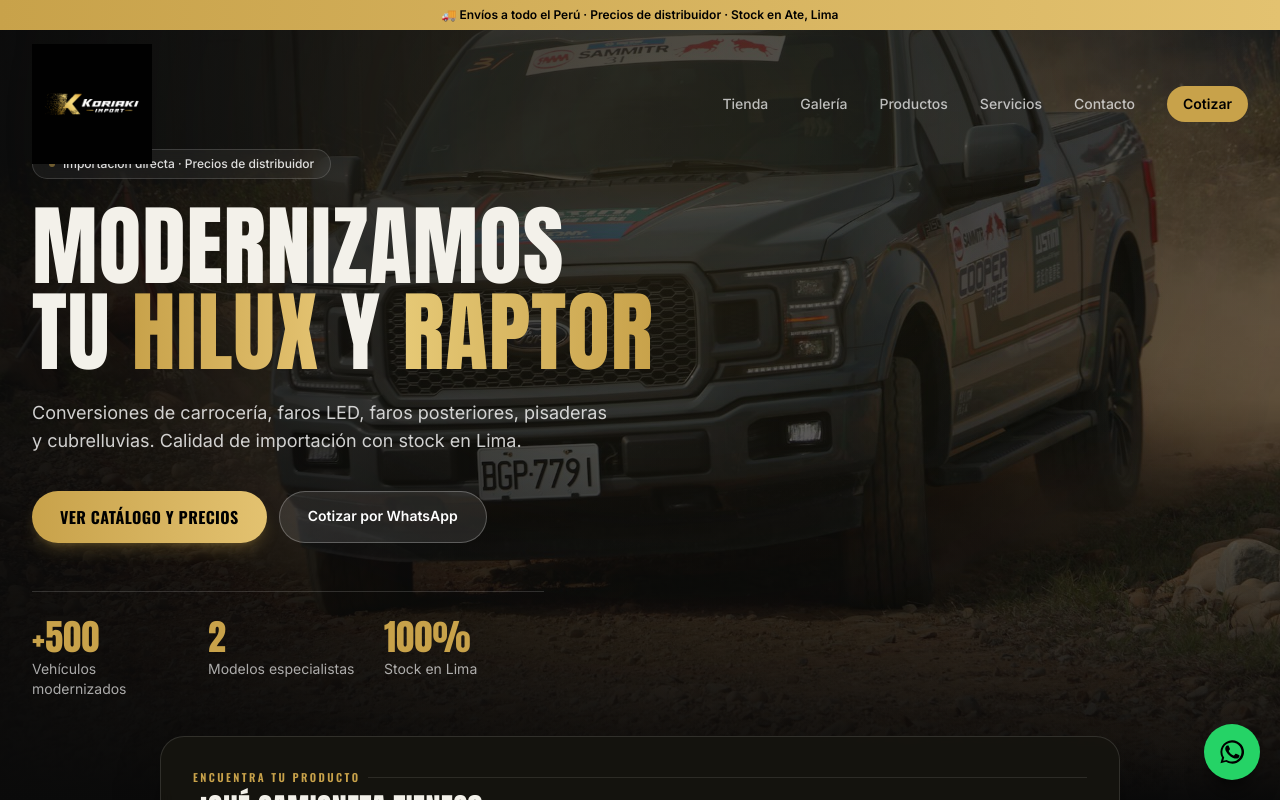
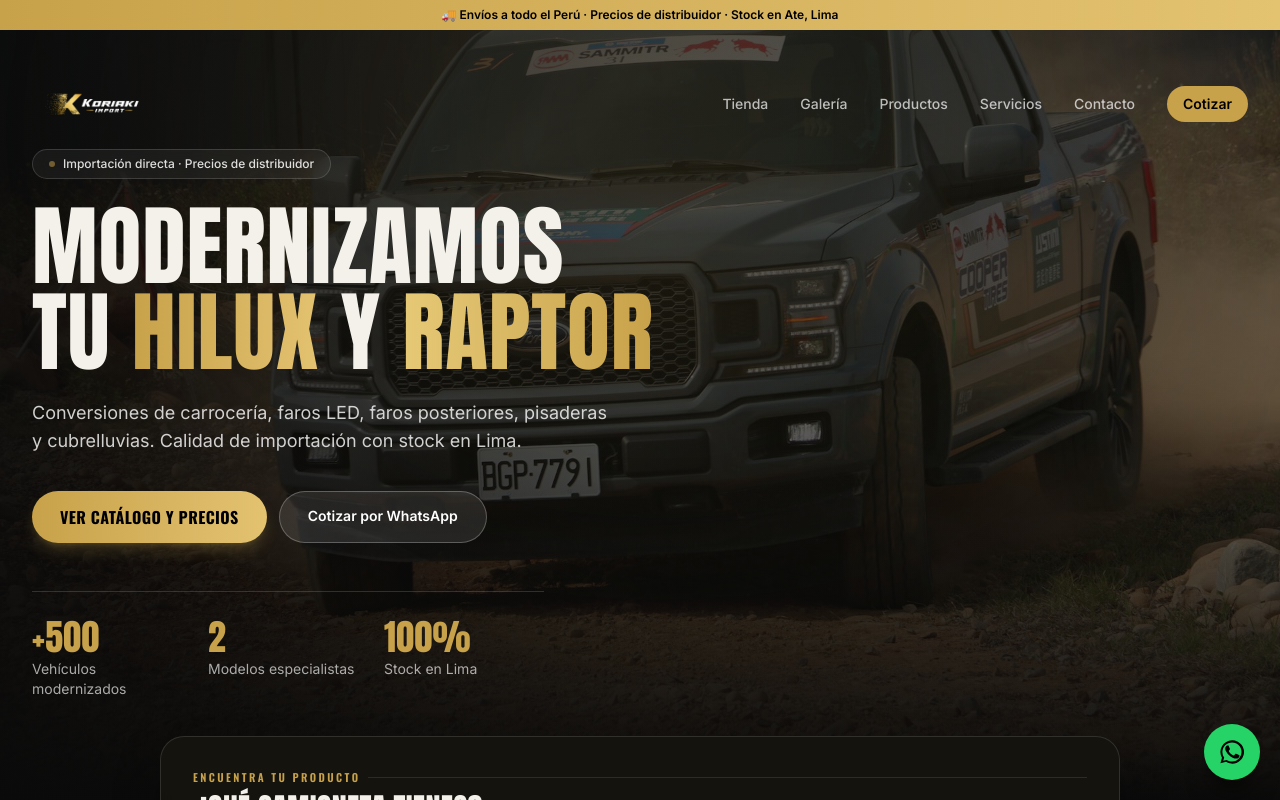
Before and after one commit to jeancarrascodv/koriaki-import, a Next.js app: page / in a window 1280 px wide. Shown: the top 800 px of the page. Built offline with nearby package versions, Linux system fonts and the light colour scheme.

Commit message:
Use transparent horizontal logo

```diff
--- a/src/components/Logo.tsx
+++ b/src/components/Logo.tsx
@@ -16,7 +16,7 @@
   const { w, h } = sizes[size];
   return (
     <Image
-      src="/img/LOGO-HORIZONTAL.jpg"
+      src="/img/LOGO-HORIZONTAL.png"
       alt="Koriaki Import"
       width={w}
       height={h}
@@ -30,7 +30,7 @@
 export function LogoMark({ className = "" }: { className?: string }) {
   return (
     <Image
-      src="/img/LOGO-HORIZONTAL.jpg"
+      src="/img/LOGO-HORIZONTAL.png"
       alt="Koriaki Import"
       width={48}
       height={48}
```
Also changed, not shown: public/img/LOGO-HORIZONTAL.png (added).
